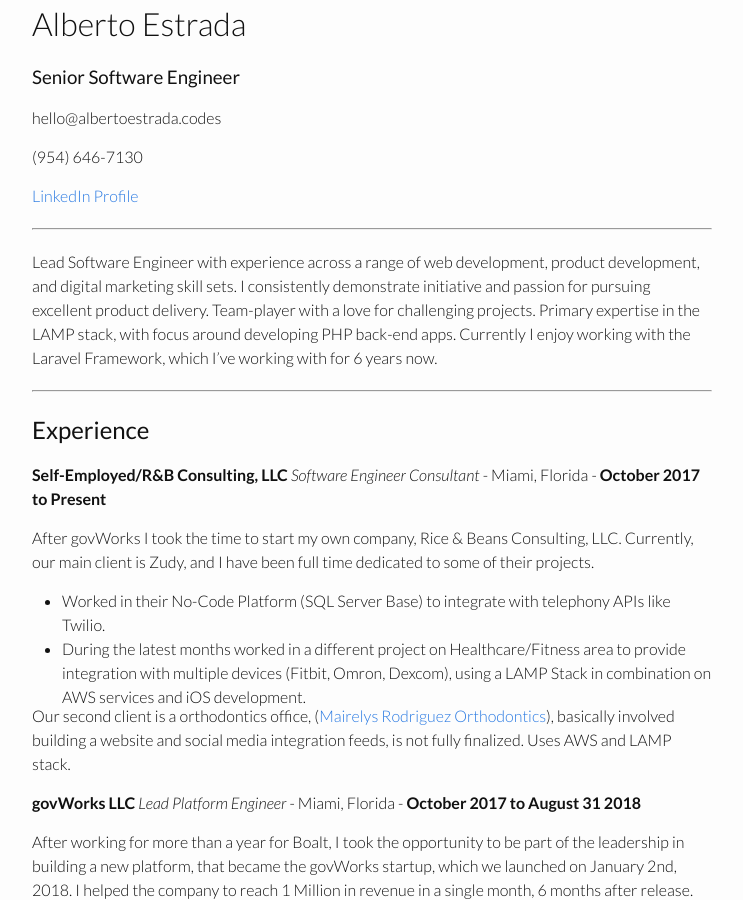
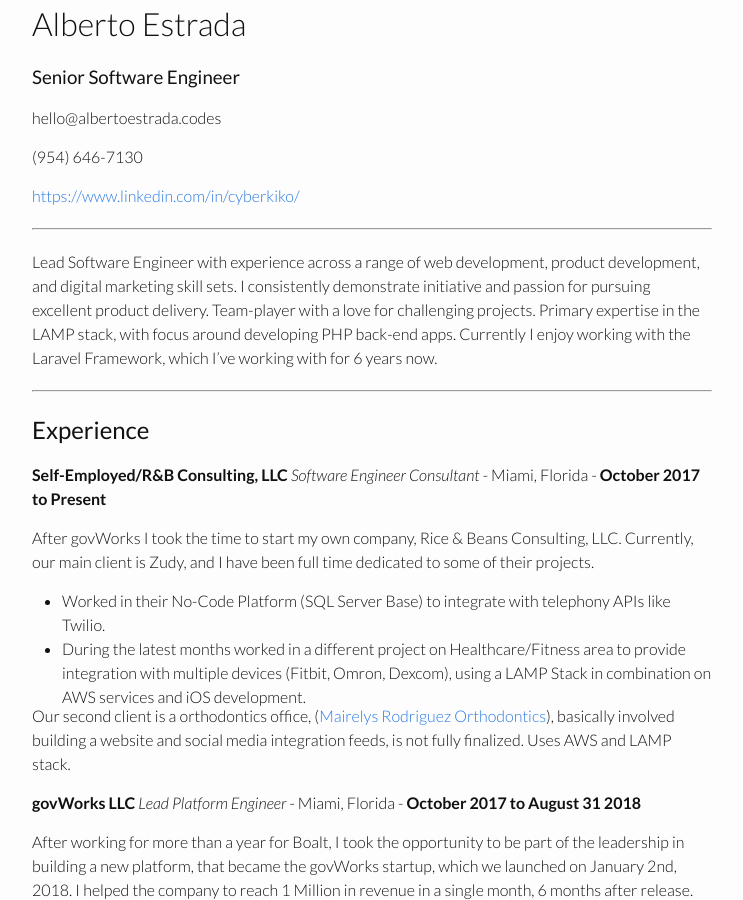
Before and after one commit to cyberkiko/cyberkiko.github.io, a Jekyll site: the page built from resume.md, in a window 1280 px wide and 900 px high. Shown: the whole window, without its empty margins (268-1011 px from the left). Built offline with Jekyll 4.4.1, drawn with Linux system fonts in a browser that asks for light colours; nearby versions of some CDN libraries.

Commit message:
Update resume.md

```diff
--- a/resume.md
+++ b/resume.md
@@ -9,7 +9,7 @@ hello@albertoestrada.codes
 
 (954) 646-7130
 
-[LinkedIn Profile](https://www.linkedin.com/in/cyberkiko)
+[https://www.linkedin.com/in/cyberkiko/](https://www.linkedin.com/in/cyberkiko)
 
 ------
 
```
